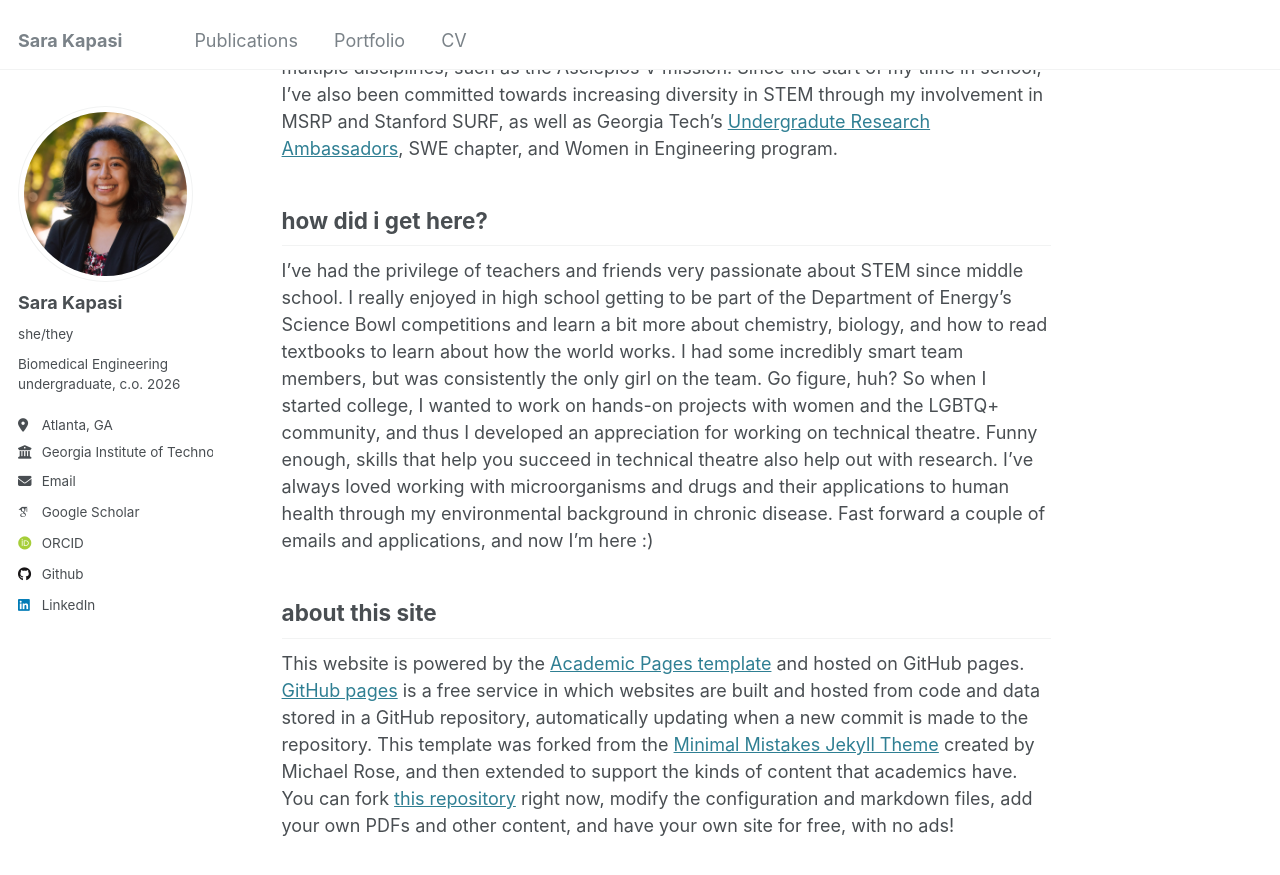
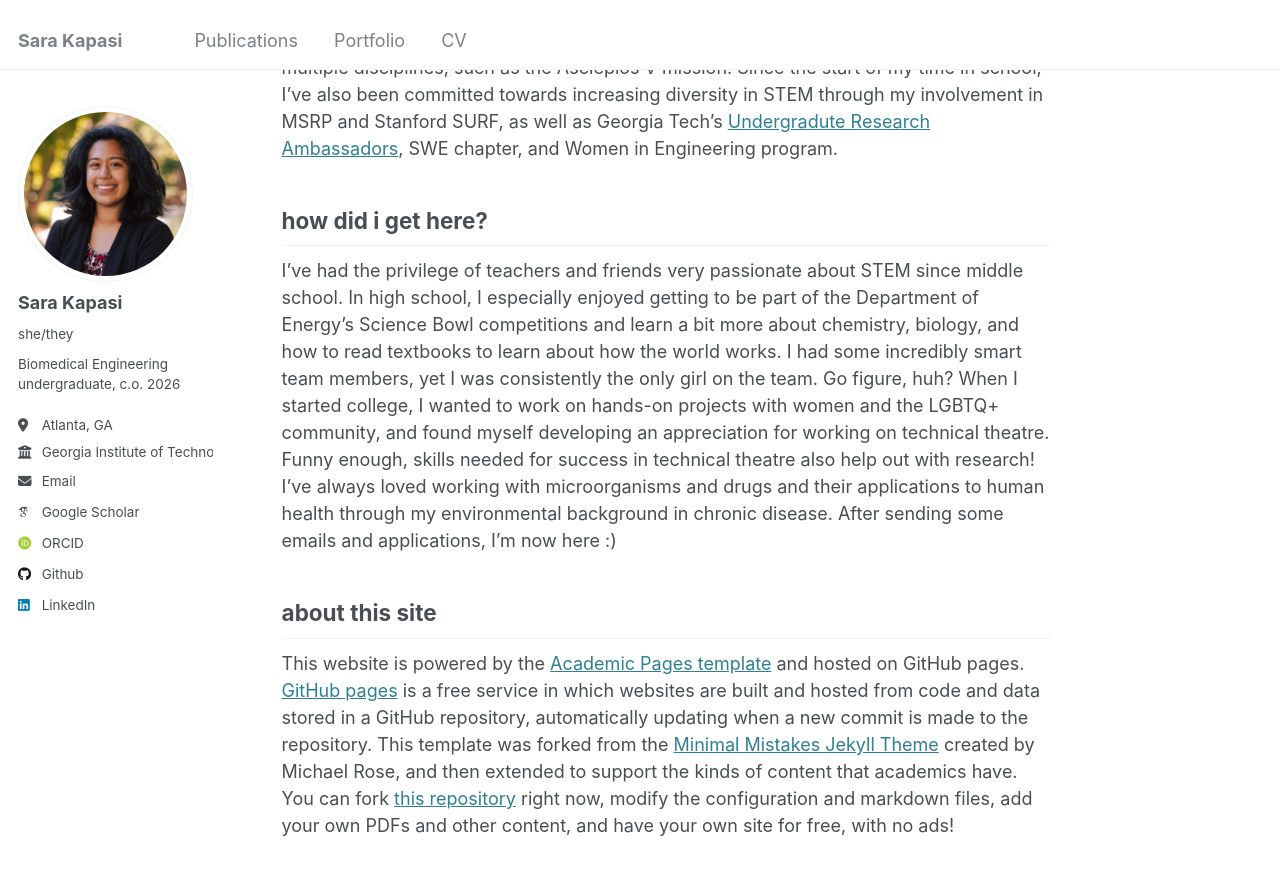
Before and after one commit to sarakapasi/sarakapasi.github.io, a Jekyll site: the page built from _pages/about.md, in a window 1280 px wide and 900 px high, scrolled down 1007 px. Shown: the top 875 px of the window. Built offline with Jekyll 4.4.1, drawn with Linux system fonts in a browser that asks for light colours; some web fonts are replaced.

Commit message:
Update about.md

```diff
--- a/_pages/about.md
+++ b/_pages/about.md
@@ -11,7 +11,7 @@ Welcome to my website! My CV is linked [here](https://sarakapasi.github.io/cv/)
 
 what do/did i do?
 ------
-I am currently a junior at Georgia Tech majoring in Biomedical Engineering and minoring in Chemistry and Biochemistry, interested in developing resilient delivery systems for microbes, drugs, and biologics in human health and harsh environments. At Tech, I work in the [Enveomics Lab](https://enve-omics.gatech.edu/) throughout the school year on mostly computational work, and for the past few summers I have worked in the [Appel Lab](https://www.supramolecularbiomaterials.com/) and the Traverso Lab as part of the [Stanford SURF program](https://engineering.stanford.edu/students-academics/equity-and-inclusion-initiatives/prospective-graduate-programs/summer) and the [MIT Summer Research Program (MSRP)](https://oge.mit.edu/msrp/profiles/sara-kapasi/), respectively. In the summer of 2025, I will be a Product Engineering intern at Varda Space Industries as part of the Brooke Owens Fellowship.
+I am currently a junior at Georgia Tech majoring in Biomedical Engineering and minoring in Chemistry and Biochemistry, interested in developing resilient delivery systems for microbes, drugs, and biologics in human health and harsh environments. At Tech, I work in the [Enveomics Lab](https://enve-omics.gatech.edu/people/) throughout the school year on mostly computational work, and for the past few summers I have worked in the [Appel Lab](https://www.supramolecularbiomaterials.com/) and the Traverso Lab as part of the [Stanford SURF program](https://engineering.stanford.edu/students-academics/equity-and-inclusion-initiatives/prospective-graduate-programs/summer) and the [MIT Summer Research Program (MSRP)](https://oge.mit.edu/msrp/profiles/sara-kapasi/), respectively. In the summer of 2025, I will be a Product Engineering intern at Varda Space Industries as part of the Brooke Owens Fellowship.
 
 I'm also a part of the M.A.R.S Vertically Integrated Projects (VIP) team starting January 2025, and was formerly part of the Smart and Connected Bioelectronics VIP working on cardiovascular monitoring devices under [Dr. Woon-Hong Yeo](https://www.yeolabgatech.com/) from August 2022 to December 2023. Outside of classes I serve as one of the Biomedical Engineering officers for [Asclepios V](https://asclepios.ch/), a student-run analog mission based at EPFL, and am Production Manager for [DramaTech](https://dramatech.org/), Georgia Tech's student-run theatre.
 
@@ -23,7 +23,7 @@ I am a strong supporter of interdisciplinary projects and am interested in suppo
 
 how did i get here?
 ------
-I've had the privilege of teachers and friends very passionate about STEM since middle school. I really enjoyed in high school getting to be part of the Department of Energy's Science Bowl competitions and learn a bit more about chemistry, biology, and how to read textbooks to learn about how the world works. I had some incredibly smart team members, but was consistently the only girl on the team. Go figure, huh? So when I started  college, I wanted to work on hands-on projects with women and the LGBTQ+ community, and thus I developed an appreciation for working on technical theatre. Funny enough, skills that help you succeed in technical theatre also help out with research. I've always loved working with microorganisms and drugs and their applications to human health through my environmental background in chronic disease. Fast forward a couple of emails and applications, and now I'm here :)
+I've had the privilege of teachers and friends very passionate about STEM since middle school. In high school, I especially enjoyed getting to be part of the Department of Energy's Science Bowl competitions and learn a bit more about chemistry, biology, and how to read textbooks to learn about how the world works. I had some incredibly smart team members, yet I was consistently the only girl on the team. Go figure, huh? When I started  college, I wanted to work on hands-on projects with women and the LGBTQ+ community, and found myself developing an appreciation for working on technical theatre. Funny enough, skills needed for success in technical theatre also help out with research! I've always loved working with microorganisms and drugs and their applications to human health through my environmental background in chronic disease. After sending some emails and applications, I'm now here :)
 
 about this site
 ------
```
